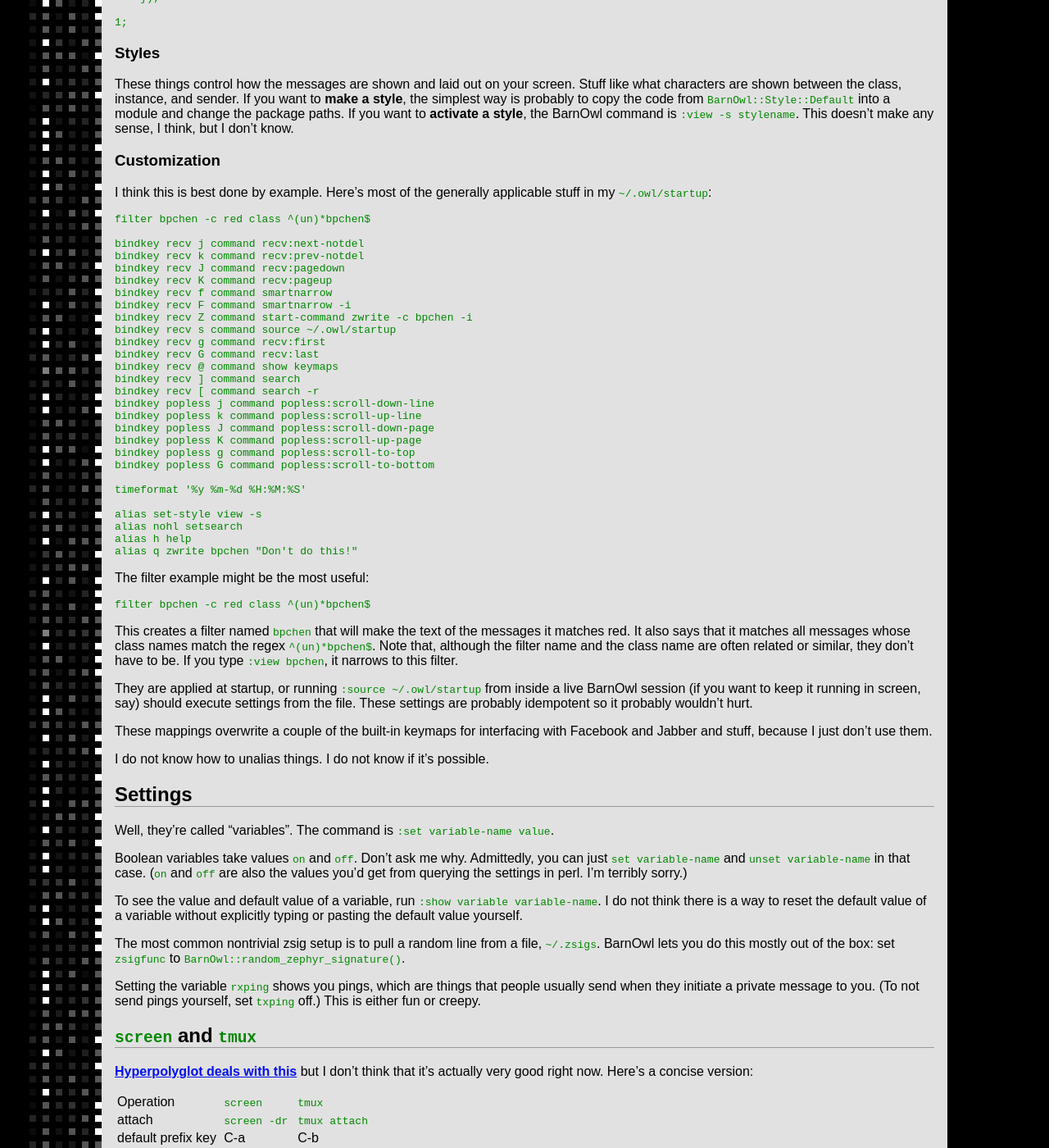
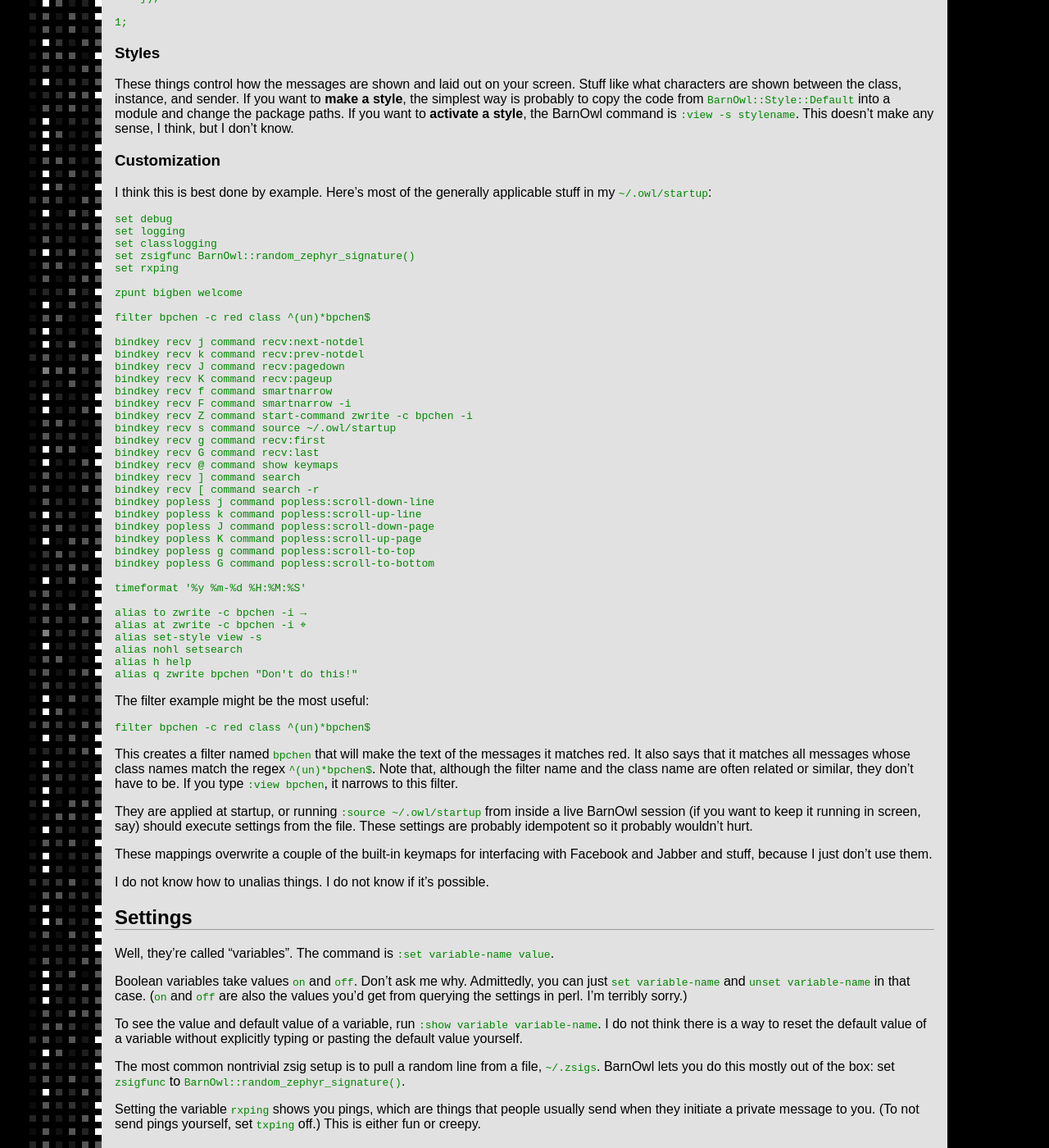
Before and after one commit to betaveros/mit, a Jekyll site: the page built from _posts/2015-10-13-zephyr.markdown, in a window 1280 px wide and 1400 px high, scrolled down 1828 px. Shown: the whole window at 82% size. Built offline with Jekyll 4.4.1, drawn with Linux system fonts in a browser that asks for light colours.

Commit message:
more startup settings and commands

```diff
--- a/_posts/2015-10-13-zephyr.markdown
+++ b/_posts/2015-10-13-zephyr.markdown
@@ -105,6 +105,14 @@ These things control how the messages are shown and laid out on your screen. Stu
 
 I think this is best done by example. Here's most of the generally applicable stuff in my `~/.owl/startup`:
 
+    set debug
+    set logging
+    set classlogging
+    set zsigfunc BarnOwl::random_zephyr_signature()
+    set rxping
+
+    zpunt bigben welcome
+
     filter bpchen -c red class ^(un)*bpchen$
 
     bindkey recv j command recv:next-notdel
@@ -129,6 +137,8 @@ I think this is best done by example. Here's most of the generally applicable st
 
     timeformat '%y %m-%d %H:%M:%S'
 
+    alias to zwrite -c bpchen -i →
+    alias at zwrite -c bpchen -i ⌖
     alias set-style view -s
     alias nohl setsearch
     alias h help
```
